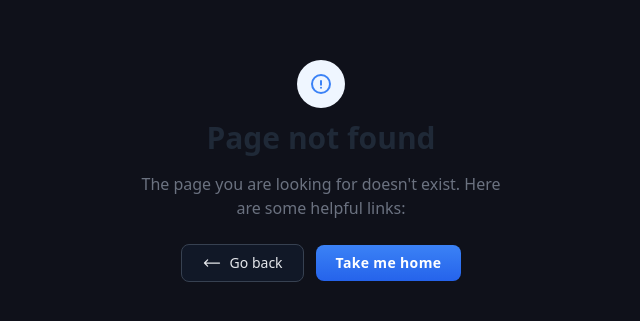
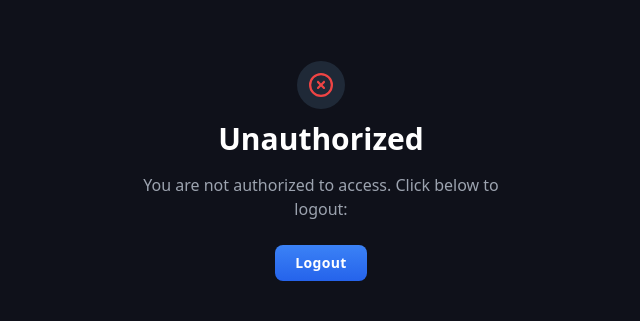
Before and after one commit to Kavipriyanrk99/Inventory_management_frontend, a React (Create React App) app: page /unauthorized in a window 1280 px wide. Before the commit this address had no page. Shown: the part 229-550 px from the top of the page, without its empty margins (319-959 px from the left). Built offline with nearby package versions, Linux system fonts and the light colour scheme.

Commit message:
unauthorized page added

```diff
--- a/src/App.js
+++ b/src/App.js
@@ -14,6 +14,7 @@ import Layout from './Layout';
 import Login from './components/Login';
 import Register from './components/Register';
 import NotFound404 from './components/NotFound404';
+import Unauthorized from './components/Unauthorized';
 
 function App() {
     const [products, setProducts] = useState([]);
@@ -32,6 +33,12 @@ function App() {
                         path='register'
                         element={
                             <Register />
+                        }
+                    />
+                    <Route
+                        path='unauthorized'
+                        element={
+                            <Unauthorized />
                         }
                     />
                     <Route path='/app' element={<AppLayout />}>
--- /dev/null
+++ b/src/components/Unauthorized.js
@@ -0,0 +1,26 @@
+import { faXmarkCircle } from "@fortawesome/free-regular-svg-icons";
+import { FontAwesomeIcon } from "@fortawesome/react-fontawesome";
+
+const Unauthorized = () => {
+    return(
+        <section>
+            <div className="container flex items-center min-h-screen px-6 py-12 mx-auto">
+                <div className="flex flex-col items-center max-w-sm mx-auto text-center">
+                    <p className="px-3 pt-3 pb-2 text-sm font-medium text-red-500 rounded-full bg-gray-800">
+                        <FontAwesomeIcon icon={faXmarkCircle} className="w-6 h-6"/>
+                    </p>
+                    <h1 className="mt-3 text-2xl font-semibold text-white md:text-3xl">Unauthorized</h1>
+                    <p className="mt-4 text-gray-400">You are not authorized to access. Click below to logout:</p>
+
+                    <div className="flex items-center w-full mt-6 gap-x-3 shrink-0 sm:w-auto">
+                        <button className="w-1/2 px-5 py-2 text-sm font-semibold tracking-wide text-white rounded-lg shrink-0 sm:w-auto bg-gradient-to-b from-blue-500 to-blue-600 backdrop-blur-lg hover:cursor-pointer active:opacity-90">
+                            Logout
+                        </button>
+                    </div>
+                </div>
+            </div>
+        </section>
+    );
+}
+
+export default Unauthorized;
```
